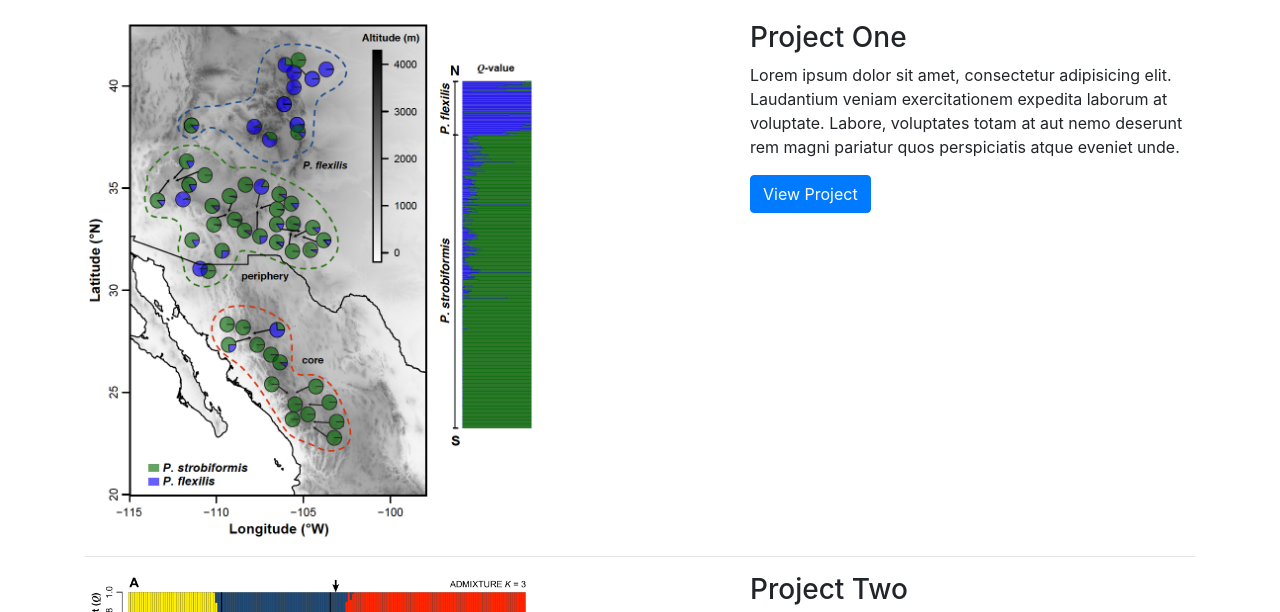
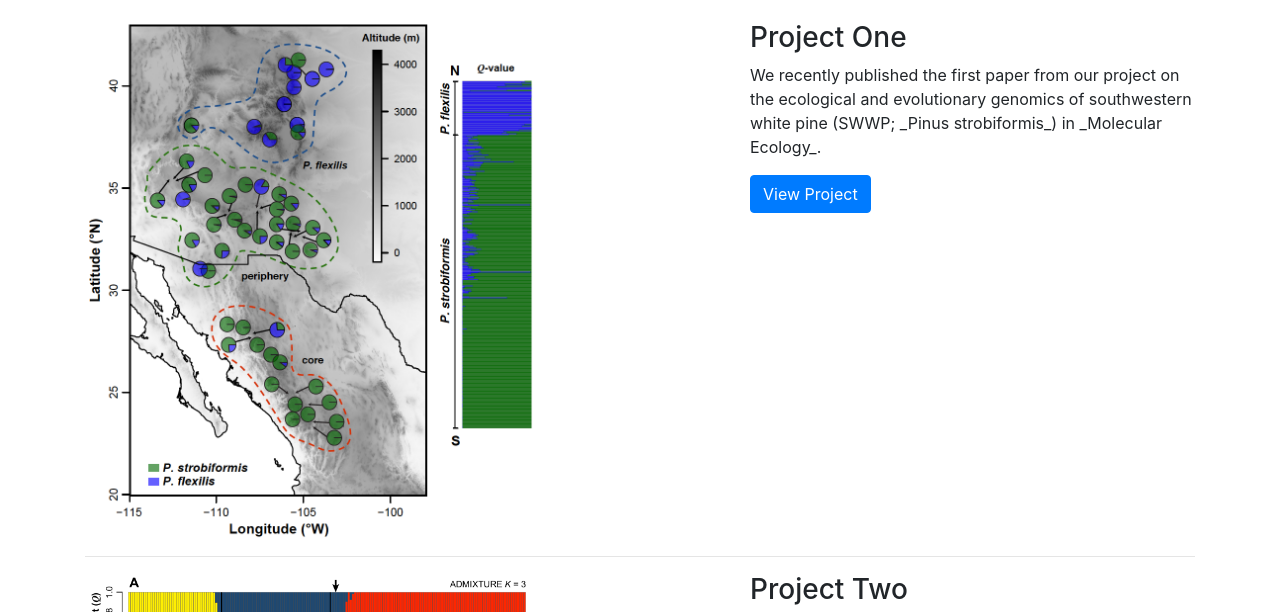
Before and after one commit to justincbagley/bootstrap4-1col-portfolio-site, a website: page index.html in a window 1280 px wide. Shown: the part 131-743 px from the top of the page. Drawn offline with Linux system fonts and the light colour scheme.

Commit message:
Update index.html

```diff
--- a/index.html
+++ b/index.html
@@ -66,7 +66,7 @@
         </div>
         <div class="col-md-5">
           <h3>Project One</h3>
-          <p>Lorem ipsum dolor sit amet, consectetur adipisicing elit. Laudantium veniam exercitationem expedita laborum at voluptate. Labore, voluptates totam at aut nemo deserunt rem magni pariatur quos perspiciatis atque eveniet unde.</p>
+          <p>We recently published the first paper from our project on the ecological and evolutionary genomics of southwestern white pine (SWWP; _Pinus strobiformis_) in _Molecular Ecology_.</p>
           <a class="btn btn-primary" href="#">View Project</a>
         </div>
       </div>
```
